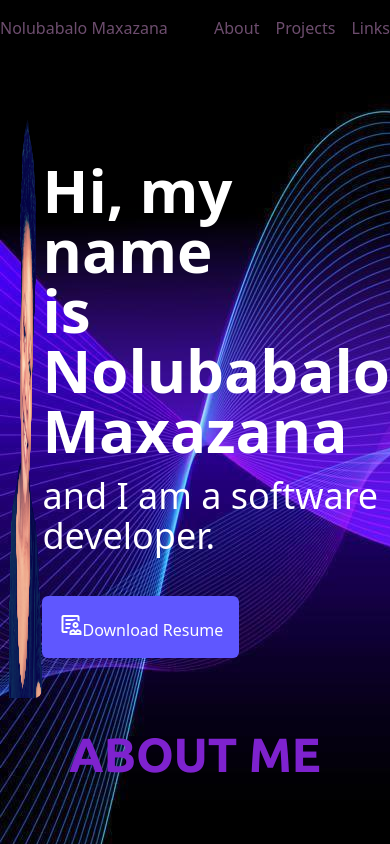
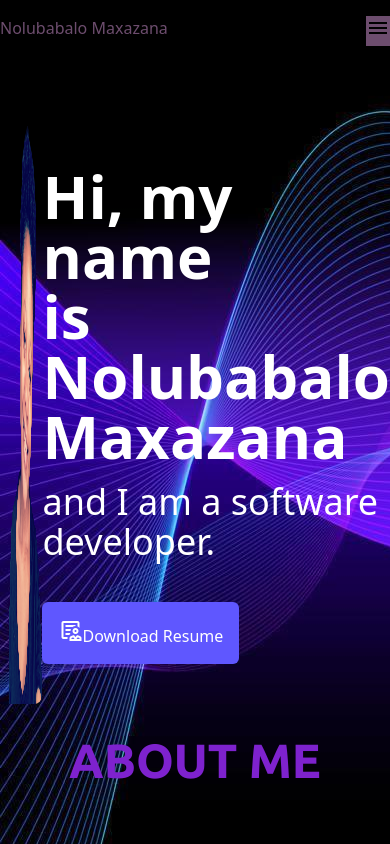
Before and after one commit to Nolu-M/nolu-portfolio, a React (Vite) app: page / in a window 390 px wide. Shown: the top 844 px of the page. Built offline with nearby package versions, Linux system fonts and the light colour scheme.

Commit message:
added media query for header section.

```diff
--- a/index.html
+++ b/index.html
@@ -5,6 +5,8 @@
   <meta charset="UTF-8" />
   <link rel="icon" type="image/svg+xml" href="/vite.svg" />
   <link rel="stylesheet" href="https://cdn.jsdelivr.net/gh/devicons/devicon@v2.15.1/devicon.min.css">
+  <link rel="stylesheet"
+    href="https://fonts.googleapis.com/css2?family=Material+Symbols+Outlined:opsz,wght,FILL,GRAD@20..48,100..700,0..1,-50..200" />
   <link rel="stylesheet"
     href="https://fonts.googleapis.com/css2?family=Material+Symbols+Outlined:opsz,wght,FILL,GRAD@20..48,100..700,0..1,-50..200" />
   <meta name="viewport" content="width=device-width, initial-scale=1.0" />
--- a/src/components/Header.jsx
+++ b/src/components/Header.jsx
@@ -1,14 +1,32 @@
+import { useState } from 'react';
+
+const Header = () => {
+    const [showMenu, setShowMenu] = useState(false);
+
+    const toggleLinks = () => {
+        setShowMenu(!showMenu);
+    };
 
 
-const Header = () => {
+
     return (
         <section id='home'>
             <div className='container mx-auto'>
-                <div className='flex justify-between pt-4'>
-                    <a href="#home">
-                        <h1 className='text-[#6d4d6e]'>Nolubabalo Maxazana</h1>
+                <div className='flex justify-between pt-4 align-center'>
+                    <a href="#home"
+                        className='text-[#6d4d6e]'>Nolubabalo Maxazana
                     </a>
-                    <div className='text-[#6d4d6e]'>
+                    <button
+                        type='button'
+                        aria-controls="navbarNav"
+                        onClick={toggleLinks}
+                        className='menu-button bg-[#6d4d6e]'
+                    >
+                        <span className="material-symbols-outlined">
+                            menu
+                        </span>
+                    </button>
+                    <div className={`links text-[#6d4d6e] ${showMenu ? 'show-menu' : ''}`}>
                         <a href='#about' className='mr-4'>About</a>
                         <a href='#projects' className='mr-4'>Projects</a>
                         <a href='#links'>Links</a>
--- a/src/index.css
+++ b/src/index.css
@@ -6,7 +6,42 @@
 @tailwind utilities;
 
 
+.links {
+    display: flex;
+    flex-direction: row;
+}
 
+@media screen and (max-width: 1020px) {
+    .links {
+        display: none;
+        flex-direction: column;
+        position: absolute;
+        top: 60px;
+        /* Adjust as needed based on your design */
+        left: 0;
+        box-shadow: #6d4d6e(0, 0, 0, 0.1);
+        z-index: 1;
+        color: #6d4d6e;
+    }
+
+    .links.show-menu {
+        display: flex;
+    }
+
+    .menu-button {
+        display: block;
+    }
+}
+
+@media screen and (min-width: 1021px) {
+    .menu-button {
+        display: none;
+    }
+
+    .links {
+        display: flex;
+    }
+}
 
 a:hover .text-white {
     display: block;
```
